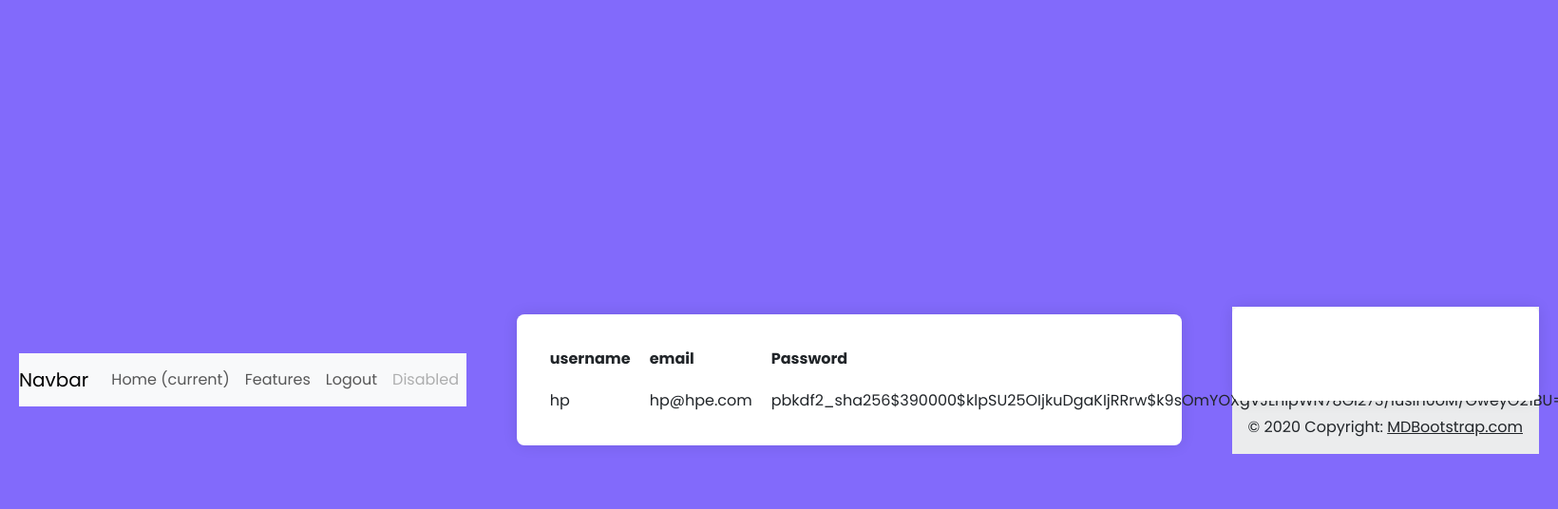
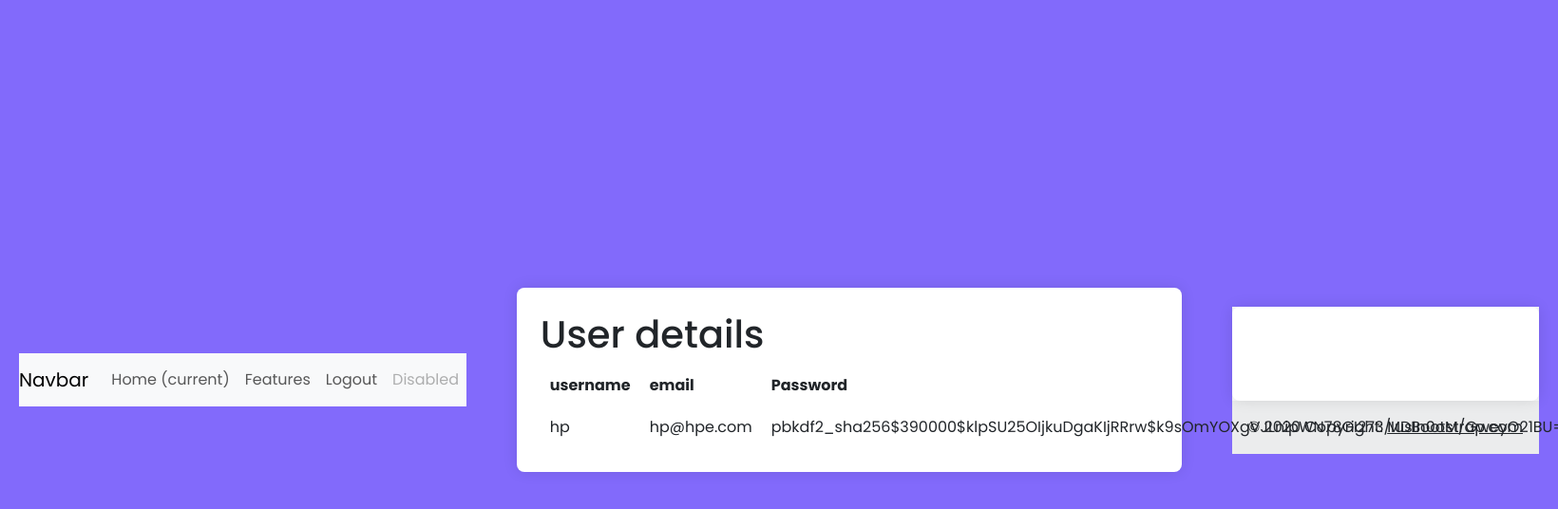
Before and after one commit to vinsshaji2/accountProject, a Django app: page /app/user_details/ in a window 1640 px wide; the page is wider, and only the part inside the window is pictured. Shown: the top 536 px of that part at 95% size. Run offline with Django 4.2, Linux system fonts and the light colour scheme; a user stored in the database is signed in; data comes from the database, SQL or seed files in the repository.

Commit message:
Updated the user_details.html file

```diff
--- a/templates/acApp/user_details.html
+++ b/templates/acApp/user_details.html
@@ -3,6 +3,7 @@
 
 <div class="container">
     <div class="jumbotron">
+        <h1>User details </h1>
         <table>
             <tr>
                 <th style="padding:10px 10px 10px 10px;">username</th>
```
